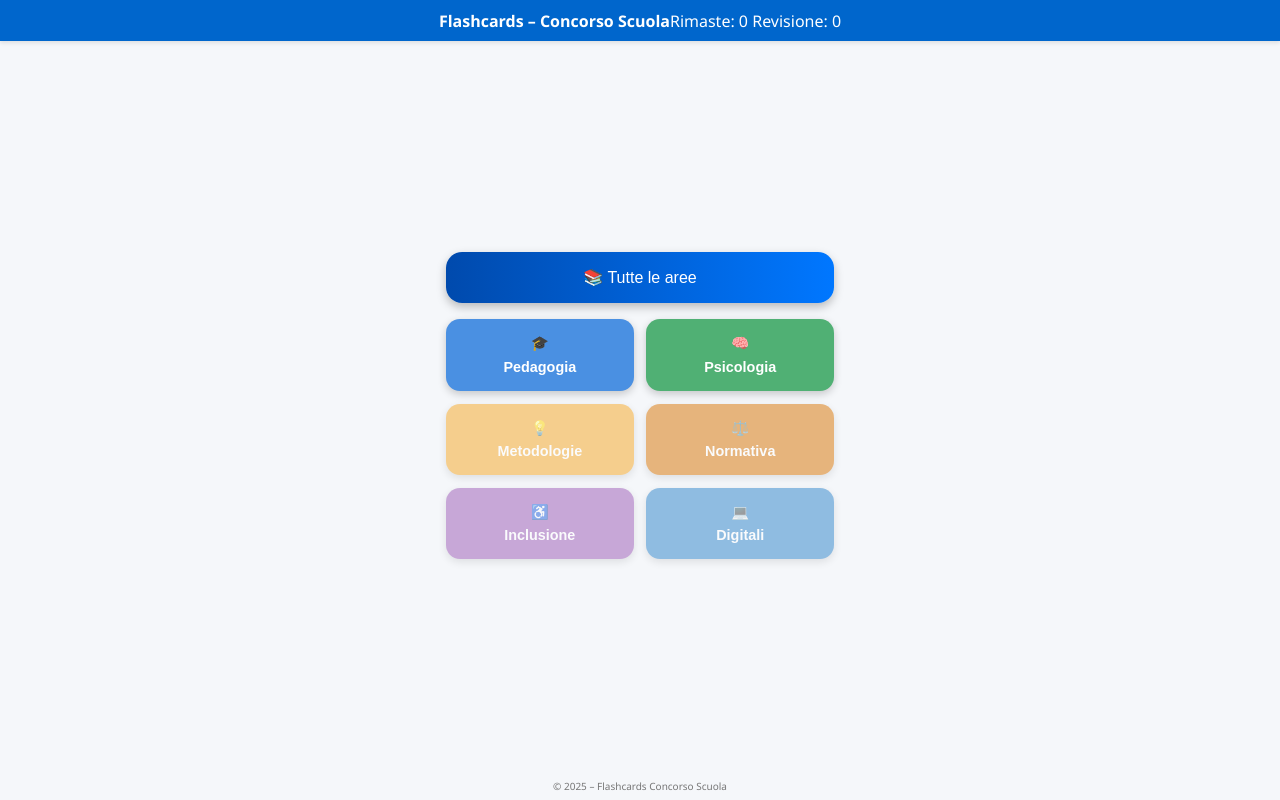
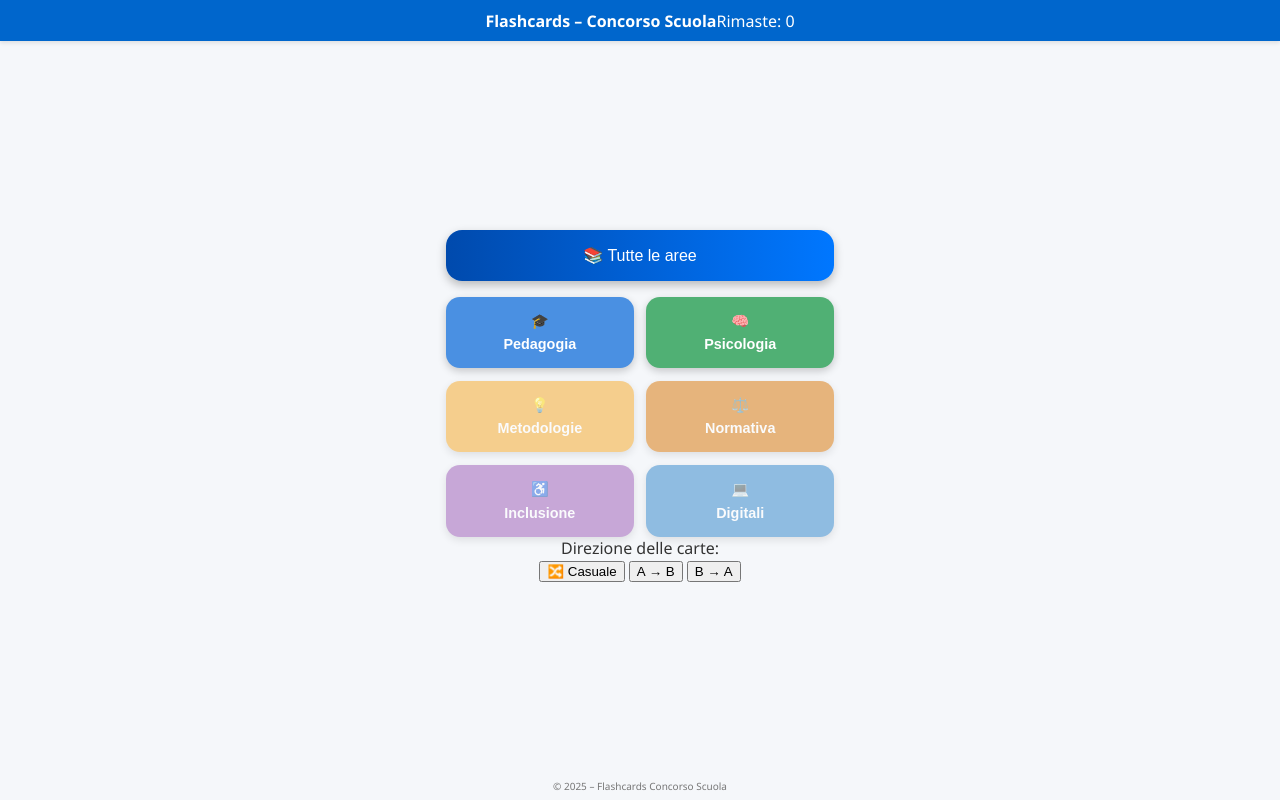
Before and after one commit to prof-franzini/flashcards, a plain HTML site: page index.html in a window 1280 px wide. Drawn offline with Linux system fonts and the light colour scheme.

Commit message:
Update index.html

```diff
--- a/index.html
+++ b/index.html
@@ -6,14 +6,13 @@
   <title>Flashcards – Concorso Scuola</title>
   <link rel="stylesheet" href="styles.css" />
 
-  <!-- 🔸 Open Graph / Anteprima link -->
+  <!-- 🔸 Open Graph / Anteprima -->
   <meta property="og:title" content="Flashcards – Concorso Scuola" />
   <meta property="og:description" content="Allena la tua memoria su pedagogia, psicologia e metodologie didattiche per il concorso scuola." />
   <meta property="og:image" content="https://prof-franzini.github.io/flashcards/preview.png" />
   <meta property="og:url" content="https://prof-franzini.github.io/flashcards/" />
   <meta property="og:type" content="website" />
 
-  <!-- 🔸 Favicon -->
   <link rel="icon" type="image/png" href="favicon.png" />
   <link rel="apple-touch-icon" href="preview.png" />
   <meta name="apple-mobile-web-app-title" content="Flashcards" />
@@ -25,15 +24,15 @@
   <header class="topbar">
     <h1>Flashcards – Concorso Scuola</h1>
     <div class="stats">
-      <span id="count-remaining">Rimaste: 0</span>
-      <span id="count-review">Revisione: 0</span>
+      <span id="count-remaining" aria-live="polite">Rimaste: 0</span>
     </div>
   </header>
 
-  <!-- 🔹 Selezione area (NUOVA VERSIONE) -->
+  <!-- 🔹 Selezione area -->
   <main id="area-select" class="center">
     <div class="area-container">
       <button class="btn-all" data-area="tutte">📚 Tutte le aree</button>
+
       <div class="area-buttons">
         <button class="area-btn pedagogia" data-area="Pedagogia generale e storia della pedagogia">🎓<span>Pedagogia</span></button>
         <button class="area-btn psicologia" data-area="Psicologia dello sviluppo e dell’apprendimento">🧠<span>Psicologia</span></button>
@@ -41,6 +40,16 @@
         <button class="area-btn normativa disabled" data-area="Ordinamenti scolastici, educazione civica e normativa">⚖️<span>Normativa</span></button>
         <button class="area-btn inclusione disabled" data-area="Inclusione e bisogni educativi speciali">♿<span>Inclusione</span></button>
         <button class="area-btn digitali disabled" data-area="Competenze digitali e PNRR">💻<span>Digitali</span></button>
+      </div>
+
+      <!-- 🔹 Selettore direzione -->
+      <div class="direction-selector">
+        <label>Direzione delle carte:</label>
+        <div class="direction-buttons">
+          <button class="dir-btn selected" data-dir="random">🔀 Casuale</button>
+          <button class="dir-btn" data-dir="a2b">A → B</button>
+          <button class="dir-btn" data-dir="b2a">B → A</button>
+        </div>
       </div>
     </div>
   </main>
```
